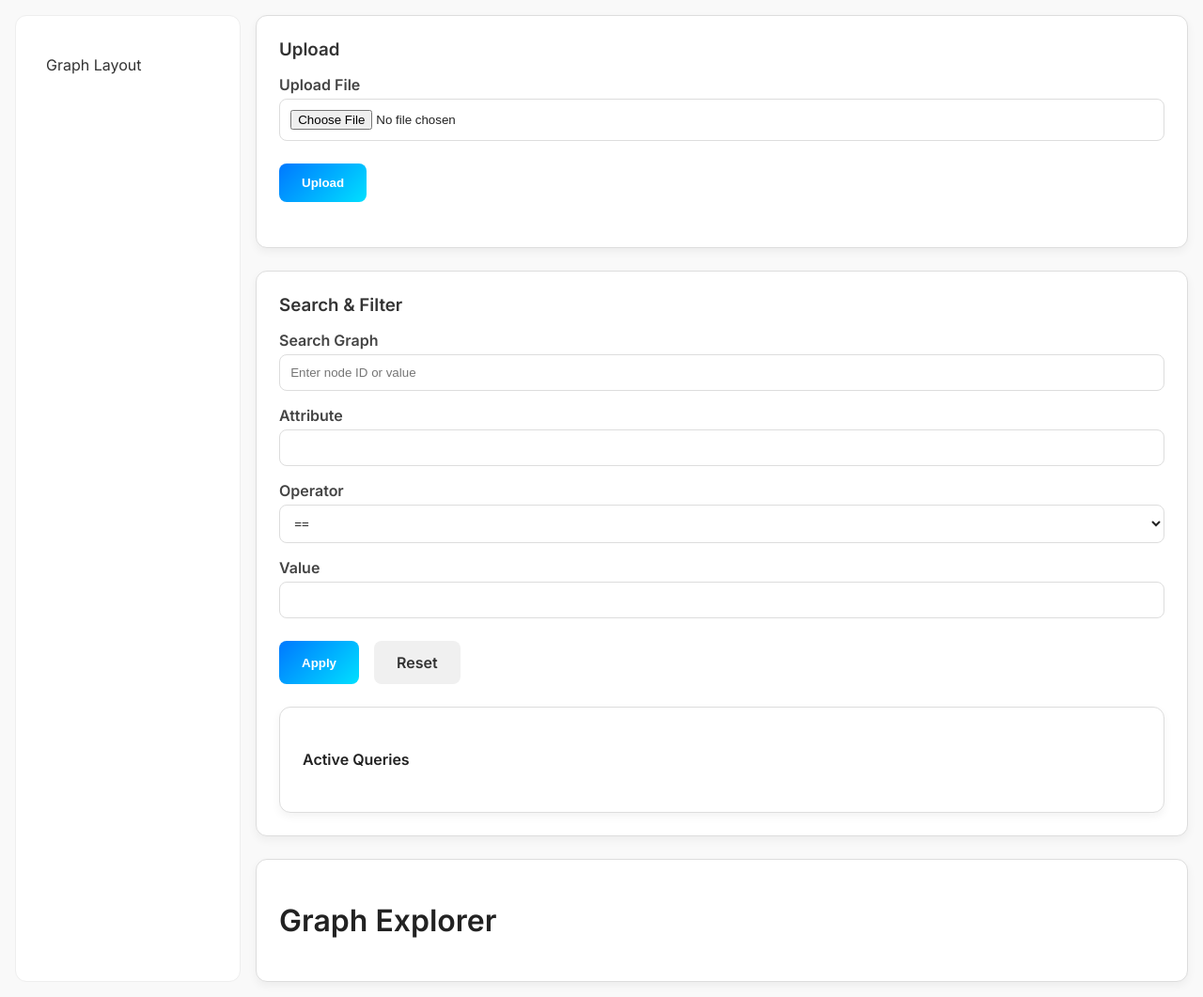
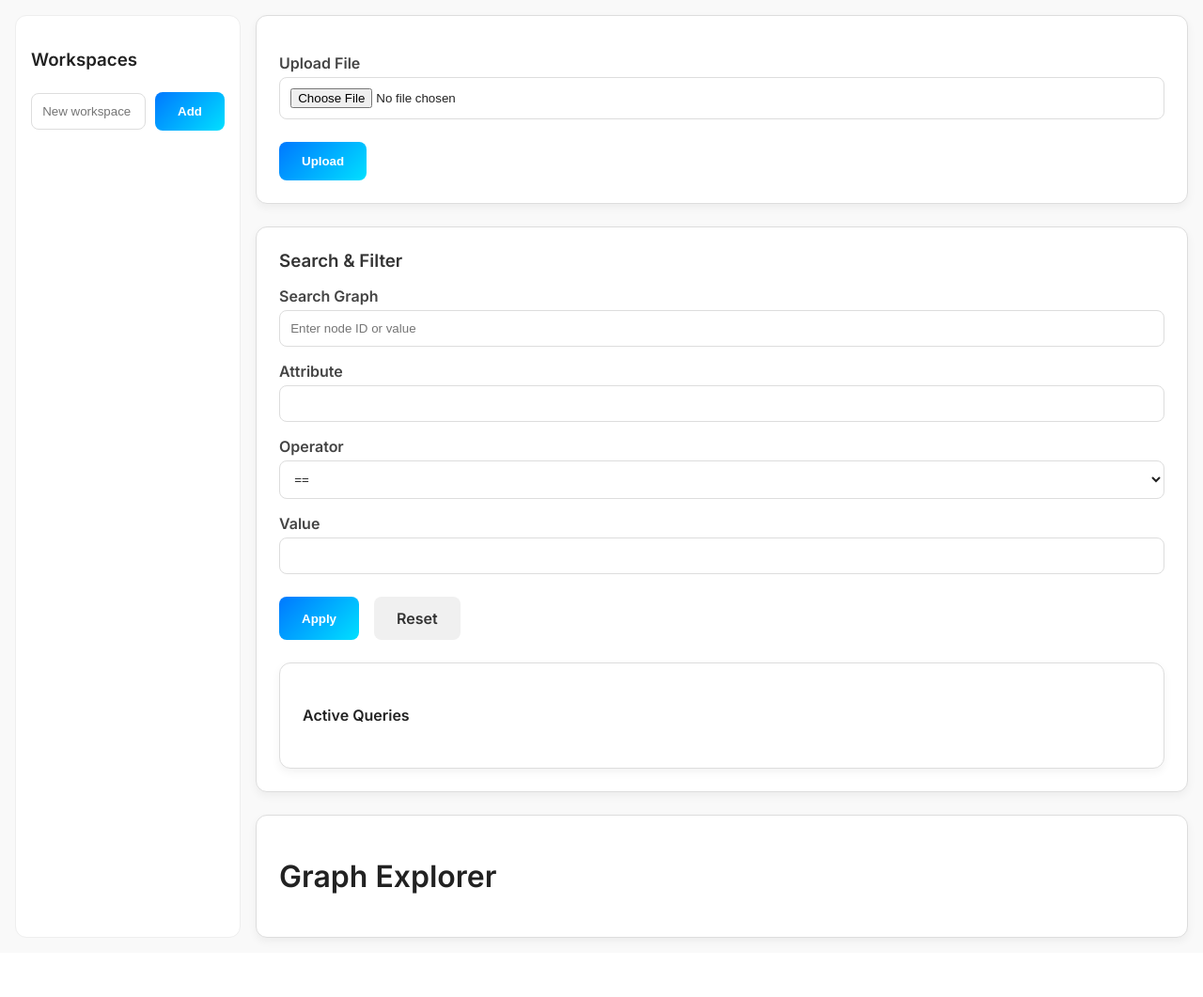
Before and after one commit to vzdravkovic7/sok-project-siit-2024-team-2, a Django app: page / in a window 1280 px wide. Shown: the part 63-1124 px from the top of the page at 94% size. After the commit the page ends 1065 px from the top, so only its background shows below. Run offline with Django 5.2, Linux system fonts and the light colour scheme.

Commit message:
14-implement-multi-workspace-support-for-graph-sessions

```diff
--- a/graph_explorer/webgraph/static/style.css
+++ b/graph_explorer/webgraph/static/style.css
@@ -56,6 +56,10 @@ a:hover {
   color: #444;
 }
 
+.menu strong {
+  margin-left: 1.5rem;
+}
+
 .main {
   display: flex;
   flex: 1;
@@ -89,10 +93,6 @@ a:hover {
   border-radius: 8px;
   transition: 0.3s;
   color: #333;
-}
-
-.sidebar ul li a:hover {
-  background: #f0f0f0;
 }
 
 .content {
@@ -197,3 +197,81 @@ a:hover {
   font-weight: bold;
   text-decoration: none;
 }
+
+.workspace-list {
+  list-style: none;
+  padding: 0;
+  margin: 0;
+}
+
+.workspace-item {
+  display: flex;
+  justify-content: space-between;
+  align-items: center;
+  padding-left: 0.8rem;
+  border-radius: 8px;
+  margin-bottom: 0.5rem;
+  transition: 0.3s;
+}
+
+.workspace-item a,
+.workspace-item strong {
+  font-size: 1rem;
+  color: #333;
+  flex-grow: 1;
+}
+
+.workspace-item.active {
+  background: #e8f3ff;
+  font-weight: 600;
+  color: #0078ff;
+}
+
+.workspace-item:hover {
+  background: #f5f5f5;
+}
+
+.inline-form {
+  margin: 0;
+}
+
+.delete-btn {
+  background: transparent;
+  border: none;
+  font-size: 1.2rem;
+  color: #888;
+  cursor: pointer;
+  margin-left: 0.5rem;
+  transition: 0.2s;
+}
+
+.delete-btn:hover {
+  color: #e63946 !important;
+  transform: scale(1.2);
+}
+
+.add-workspace-form {
+  display: flex;
+  justify-content: space-between;
+  align-items: center;
+  gap: 10px;
+  margin-top: 1rem;
+}
+
+.workspace-input {
+  width: 100%;
+  padding: 0.7rem;
+  margin-top: 0.3rem;
+  border-radius: 8px;
+  border: 1px solid #ddd;
+  background: #fff;
+  color: #222;
+}
+
+.workspace-add {
+  margin-top: 0.3rem;
+}
+
+.file-upload-container {
+  padding-bottom: 0;
+}
--- a/graph_explorer/webgraph/templates/base.html
+++ b/graph_explorer/webgraph/templates/base.html
@@ -18,7 +18,11 @@
         <div class="menu">
             {% if datasource_plugins %}
                 {% for p in datasource_plugins %}
+                    {% if p.identifier == active_datasource %}
+                        <strong>{{ p.name }}</strong>
+                    {% else %}
                         <a href="{% url 'datasource_plugin' id=p.identifier %}">{{ p.name }}</a>
+                    {% endif %}
                 {% endfor %}
             {% else %}
                 <span>No data sources</span>
@@ -26,7 +30,11 @@
 
             {% if visualizer_plugins %}
                 {% for p in visualizer_plugins %}
+                    {% if p.identifier == active_visualizer %}
+                        <strong>{{ p.name }}</strong>
+                    {% else %}
                         <a href="{% url 'visualizer_plugin' id=p.identifier %}">{{ p.name }}</a>
+                    {% endif %}
                 {% endfor %}
             {% else %}
                 <span>No visualizers</span>
@@ -36,18 +44,42 @@
 
     <div class="main">
         <div class="sidebar glass">
-            <ul>
-                <li><a href="{% url 'graph_layout' %}">Graph Layout</a></li>
+            <h3>Workspaces</h3>
+            <ul class="workspace-list">
+            {% for name, ws in workspaces.items %}
+                {% if name %}
+                <li class="workspace-item {% if name == active_workspace %}active{% endif %}">
+                    {% if name == active_workspace %}
+                        <strong>{{ name }}</strong>
+                    {% else %}
+                        <a href="{% url 'select_workspace' name=name %}">{{ name }}</a>
+                    {% endif %}
+                    <form action="{% url 'delete_workspace' name=name %}" method="post" class="inline-form">
+                        {% csrf_token %}
+                        <button type="submit" class="btn delete-btn" title="Remove workspace">&times;</button>
+                    </form>
+                </li>
+                {% endif %}
+            {% endfor %}
             </ul>
+
+            <form action="{% url 'add_workspace' %}" method="get" class="add-workspace-form">
+                <input type="text" name="name" placeholder="New workspace" class="workspace-input">
+                <button type="submit" class="btn primary workspace-add">Add</button>
+            </form>
+
             {% block links %}{% endblock %}
         </div>
 
         <div class="content">
-            <div class="controls glass card">
-            <h3>Upload</h3>
+            <div class="controls glass card file-upload-container">
             <form action="{% url 'upload_file' %}" method="post" enctype="multipart/form-data">
                 {% csrf_token %}
+                {% if uploaded_file_name %}
+                    <label>Currently loaded: <strong>{{ uploaded_file_name }}</strong></label>
+                {% else %}
                     <label for="upload">Upload File</label>
+                {% endif %}
                 <input type="file" name="data_file" accept="*">
                 <div class="buttons">
                     <button type="submit" class="btn primary">Upload</button>
@@ -87,22 +119,25 @@
             <div class="active-filters glass card">
                 <h4>Active Queries</h4>
                 <div class="chips">
-                    {% for s in request.session.searches %}
+                    {% if active_workspace_data %}
+                        {% for s in active_workspace_data.searches %}
                         <span class="chip">Search: "{{ s }}"
                             <a href="{% url 'remove_search' forloop.counter0 %}">&times;</a>
                         </span>
                         {% endfor %}
-                    {% for f in request.session.filters %}
+                        {% for f in active_workspace_data.filters %}
                         <span class="chip">Filter: {{ f.attr }} {{ f.op }} {{ f.val }}
                             <a href="{% url 'remove_filter' forloop.counter0 %}">&times;</a>
                         </span>
                         {% endfor %}
+                    {% endif %}
                 </div>
             </div>
         </div>
         <div class="active-filters glass card">
-
-        {% block content %}{% endblock %}
+            <h1>Graph Explorer</h1>
+            {{ graph_view_header|safe }}
+            {{ graph_view_body|safe }}
         </div>
     </div>
 </div>
--- a/graph_explorer/webgraph/urls.py
+++ b/graph_explorer/webgraph/urls.py
@@ -3,9 +3,11 @@ from . import views
 
 urlpatterns = [
     path('', views.index, name="index"),
+    path('workspace/add', views.add_workspace, name="add_workspace"),
+    path('workspace/select/<str:name>', views.select_workspace, name="select_workspace"),
+    path('workspace/delete/<str:name>', views.delete_workspace, name="delete_workspace"),
     path('plugin/datasource/<str:id>', views.datasource_plugin, name="datasource_plugin"),
     path('plugin/visualizer/<str:id>', views.visualizer_plugin, name="visualizer_plugin"),
-    path('layout/simple', views.graph_layout, name="graph_layout"),
     path('upload', views.upload_file, name="upload_file"),
     path('query', views.query_graph, name="query_graph"),
     path('reset', views.reset_graph, name="reset_graph"),
--- a/graph_explorer/webgraph/views.py
+++ b/graph_explorer/webgraph/views.py
@@ -6,121 +6,166 @@ from graph.use_cases.plugin_recognition import PluginService
 from graph.use_cases.graph_main_view import MainView
 from .apps import datasource_group, visualizer_group
 
+def _get_active_workspace(request):
+    workspaces = request.session.get("workspaces", {})
+    active = request.session.get("active_workspace")
+    if not active or active not in workspaces:
+        return None, workspaces
+    return workspaces[active], workspaces
 
 def index(request):
     plugin_service: PluginService = apps.get_app_config('webgraph').plugin_service
     datasource_plugins = plugin_service.plugins[datasource_group]
     visualizer_plugins = plugin_service.plugins[visualizer_group]
+
+    workspace, workspaces = _get_active_workspace(request)
+    graph_view_header, graph_view_body = "", ""
+    uploaded_file_name = None
+
+    if workspace:
+        datasource_id = workspace.get("datasource")
+        visualizer_id = workspace.get("visualizer")
+        selected_file = workspace.get("file")
+        if selected_file:
+            uploaded_file_name = os.path.basename(selected_file)
+        if datasource_id and visualizer_id:
+            graph_view = MainView(plugin_service)
+            graph_view_header, graph_view_body = graph_view.render(
+                datasource_id,
+                visualizer_id,
+                file_path=selected_file,
+                request=request,
+                workspace=workspace,
+            )
+
     return render(request, 'index.html', {
         'title': 'Graph Explorer',
         'datasource_plugins': datasource_plugins,
-        'visualizer_plugins': visualizer_plugins
+        'visualizer_plugins': visualizer_plugins,
+        'graph_view_header': graph_view_header,
+        'graph_view_body': graph_view_body,
+        'workspaces': workspaces,
+        'active_workspace': request.session.get("active_workspace"),
+        'active_datasource': workspace.get("datasource") if workspace else None,
+        'active_visualizer': workspace.get("visualizer") if workspace else None,
+        'uploaded_file_name': uploaded_file_name,
+        'active_workspace_data': workspace,
     })
 
+def add_workspace(request):
+    name = request.GET.get("name", f"Workspace {len(request.session.get('workspaces', {})) + 1}")
+    workspaces = request.session.get("workspaces", {})
+    if name not in workspaces:
+        workspaces[name] = {}
+    request.session["workspaces"] = workspaces
+    request.session["active_workspace"] = name
+    request.session.modified = True
+    return redirect("index")
+
+def select_workspace(request, name):
+    workspaces = request.session.get("workspaces", {})
+    if name in workspaces:
+        request.session["active_workspace"] = name
+        request.session.modified = True
+    return redirect("index")
 
 def datasource_plugin(request, id):
-    request.session['selected_datasource_plugin'] = id
+    workspace, workspaces = _get_active_workspace(request)
+    if workspace is not None:
+        workspace["datasource"] = id
+        request.session["workspaces"] = workspaces
+        request.session.modified = True
     return redirect('index')
 
-
 def visualizer_plugin(request, id):
-    request.session['selected_visualizer_plugin'] = id
+    workspace, workspaces = _get_active_workspace(request)
+    if workspace is not None:
+        workspace["visualizer"] = id
+        request.session["workspaces"] = workspaces
+        request.session.modified = True
     return redirect('index')
 
-
-def graph_layout(request):
-    selected_datasource_plugin = request.session.get('selected_datasource_plugin')
-    selected_visualizer_plugin = request.session.get('selected_visualizer_plugin')
-    selected_file = request.session.get("selected_file", None)
-
-    plugin_service: PluginService = apps.get_app_config('webgraph').plugin_service
-    datasource_plugins = plugin_service.plugins[datasource_group]
-    visualizer_plugins = plugin_service.plugins[visualizer_group]
-
-    graph_view = MainView(plugin_service)
-
-    header, body = graph_view.render(
-        selected_datasource_plugin,
-        selected_visualizer_plugin,
-        file_path=selected_file,
-        request=request,
-    )
-
-    return render(request, 'graph-simple-layout.html', {
-        'title': 'Graph Layout',
-        'datasource_plugins': datasource_plugins,
-        'visualizer_plugins': visualizer_plugins,
-        'graph_view_header': header,
-        'graph_view_body': body
-    })
-
-
 def upload_file(request):
+    workspace, workspaces = _get_active_workspace(request)
     if request.method == "POST":
         if "data_file" not in request.FILES:
-            return HttpResponse(
-                "<script>alert('No file selected!'); window.location.href='/layout/simple';</script>"
-            )
+            return HttpResponse("<script>alert('No file selected!'); window.location.href='/';</script>")
         uploaded_file = request.FILES["data_file"]
-
         upload_dir = "uploads"
         os.makedirs(upload_dir, exist_ok=True)
-
         file_path = os.path.join(upload_dir, uploaded_file.name)
-
         with open(file_path, "wb+") as dest:
             for chunk in uploaded_file.chunks():
                 dest.write(chunk)
-
-        # čuvamo putanju bez obzira na tip
-        request.session["selected_file"] = file_path
-        return redirect("graph_layout")
-
+        if workspace is not None:
+            workspace["file"] = file_path
+            request.session["workspaces"] = workspaces
+            request.session.modified = True
+        return redirect("index")
     return render(request, "upload.html")
 
-
 def reset_graph(request):
-    request.session.pop("filters", None)
-    request.session.pop("searches", None)
-    return redirect("graph_layout")
-
+    workspace, workspaces = _get_active_workspace(request)
+    if workspace is not None:
+        workspace.pop("filters", None)
+        workspace.pop("searches", None)
+        request.session["workspaces"] = workspaces
+        request.session.modified = True
+    return redirect("index")
 
 def remove_filter(request, index):
-    filters = request.session.get("filters", [])
-    if 0 <= index < len(filters):
-        filters.pop(index)
-        request.session["filters"] = filters
-    return redirect("graph_layout")
-
+    workspace, workspaces = _get_active_workspace(request)
+    if workspace is not None:
+        filters = workspace.get("filters") or []
+        if 0 <= index < len(filters):
+            filters.pop(index)
+        workspace["filters"] = filters
+        request.session["workspaces"] = workspaces
+        request.session.modified = True
+    return redirect("index")
 
 def remove_search(request, index):
-    searches = request.session.get("searches", [])
-    if 0 <= index < len(searches):
-        searches.pop(index)
-        request.session["searches"] = searches
-    return redirect("graph_layout")
-
+    workspace, workspaces = _get_active_workspace(request)
+    if workspace is not None:
+        searches = workspace.get("searches") or []
+        if 0 <= index < len(searches):
+            searches.pop(index)
+        workspace["searches"] = searches
+        request.session["workspaces"] = workspaces
+        request.session.modified = True
+    return redirect("index")
 
 def query_graph(request):
-    if request.method == "POST":
+    workspace, workspaces = _get_active_workspace(request)
+    if request.method == "POST" and workspace is not None:
         try:
             if request.POST.get("search"):
-                searches = request.session.get("searches", [])
+                searches = workspace.get("searches") or []
+                searches = list(searches)
                 searches.append(request.POST["search"])
-                request.session["searches"] = searches
-
+                workspace["searches"] = searches
             if request.POST.get("filter1") and request.POST.get("operator") and request.POST.get("filter2"):
-                filters = request.session.get("filters", [])
+                filters = workspace.get("filters") or []
+                filters = list(filters)
                 filters.append({
                     "attr": request.POST["filter1"],
                     "op": request.POST["operator"],
                     "val": request.POST["filter2"]
                 })
-                request.session["filters"] = filters
+                workspace["filters"] = filters
+            request.session["workspaces"] = workspaces
+            request.session.modified = True
+        except ValueError as e:
+            return HttpResponse(f"<script>alert('{str(e)}'); window.location.href='/';</script>")
+    return redirect("index")
 
-        except ValueError as e:
-            return HttpResponse(
-                f"<script>alert('{str(e)}'); window.location.href='/layout/simple';</script>"
-            )
-
-    return redirect("graph_layout")
+def delete_workspace(request, name):
+    workspaces = request.session.get("workspaces", {})
+    active = request.session.get("active_workspace")
+    if name in workspaces:
+        del workspaces[name]
+        if active == name:
+            request.session["active_workspace"] = next(iter(workspaces), None)
+        request.session["workspaces"] = workspaces
+        request.session.modified = True
+    return redirect("index")
```
Also changed, not shown: platform/graph/use_cases/filter_service.py (+2 -18 lines), platform/graph/use_cases/graph_main_view.py (+12 -9 lines). Lines whose indentation alone changed are shown as unchanged.
